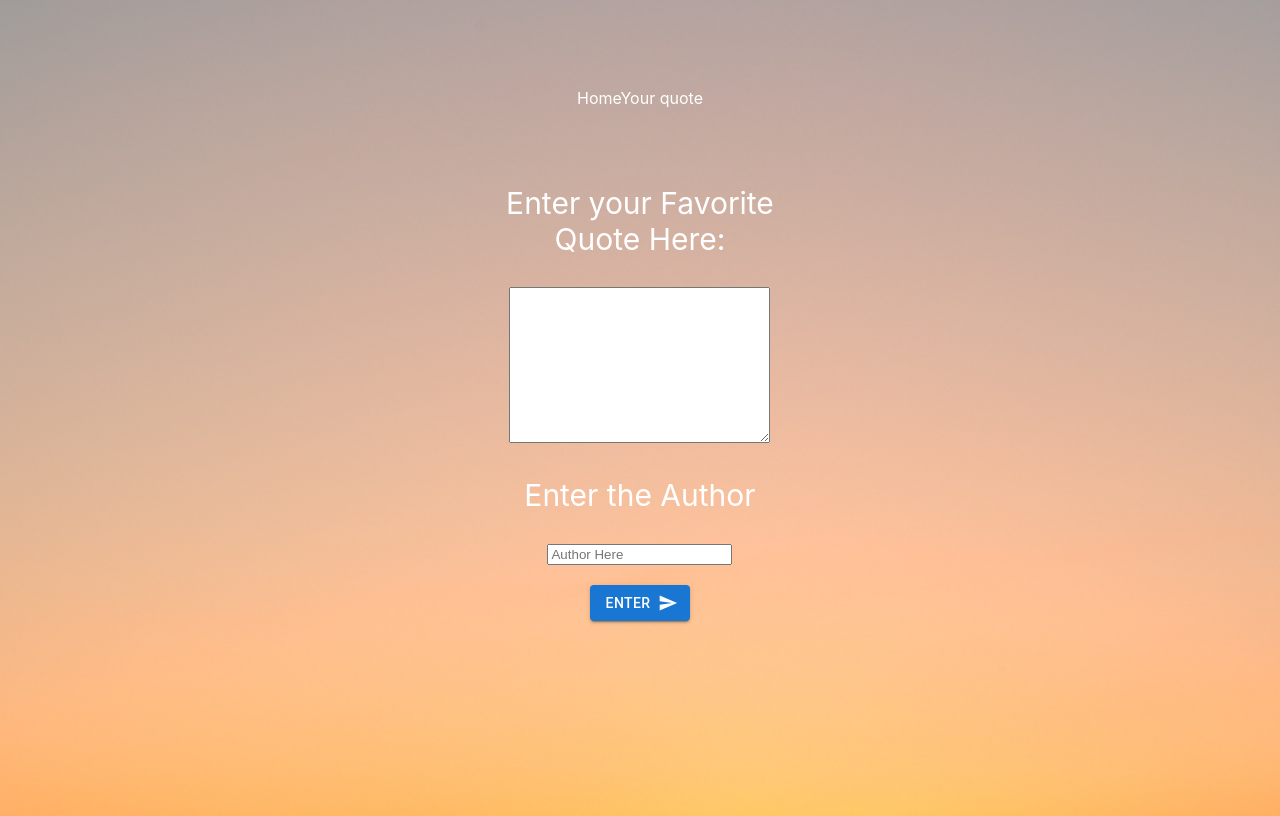
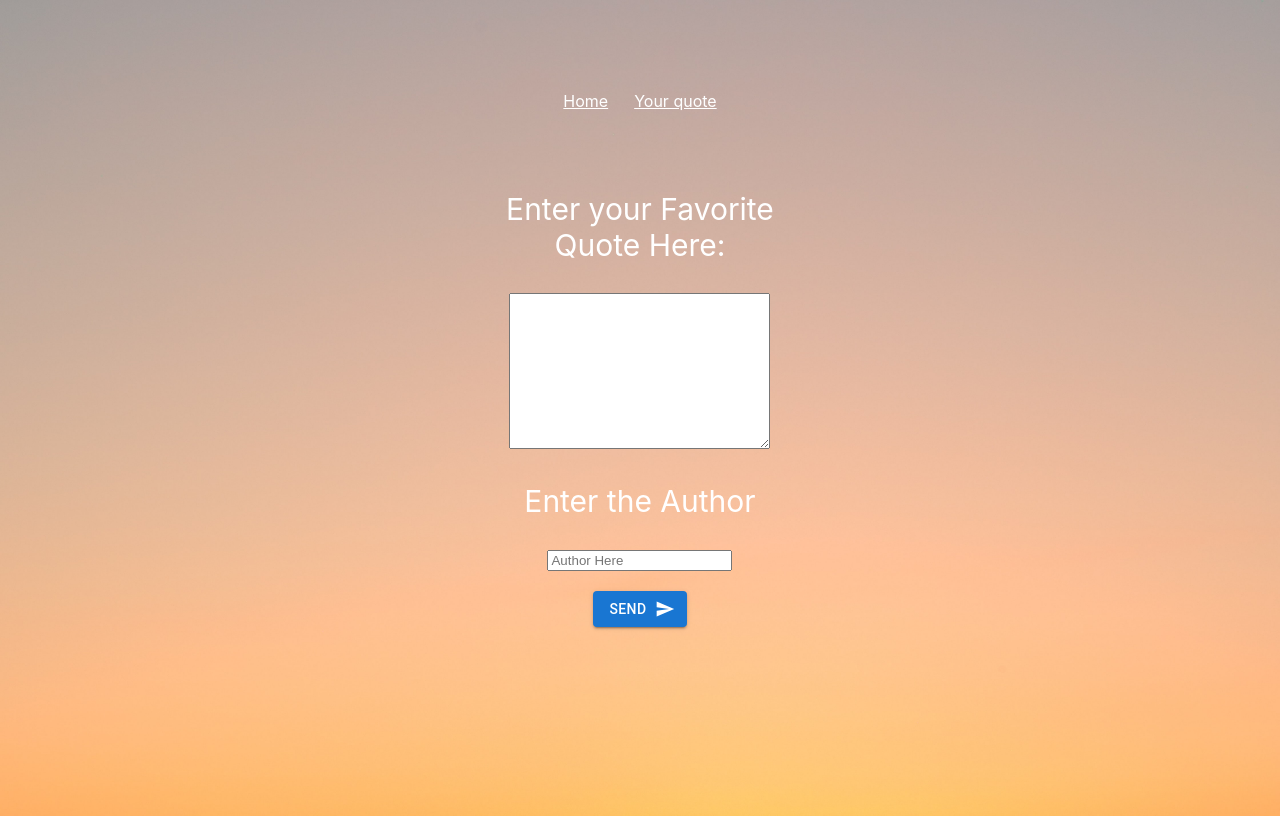
Before and after one commit to luisbryandr/quote-of-the-day, a React (Create React App) app: page /form in a window 1280 px wide. Built offline with nearby package versions, Linux system fonts and the light colour scheme.

Commit message:
fixed button to say send instead of enter

```diff
--- a/src/components/Form.js
+++ b/src/components/Form.js
@@ -1,15 +1,12 @@
-import React, { useState } from "react";
-import styled from 'styled-components';
-import Button from '@mui/material/Button'
-import SendIcon from '@mui/icons-material/Send'
+import React, { useState } from "react"
+import styled from "styled-components"
+import Button from "@mui/material/Button"
+import SendIcon from "@mui/icons-material/Send"
 
 const Form = () => {
+  const [values, setValues] = useState({ id: "", quote: "", auth: "" })
 
-    const [values, setValues]  = useState({id: "", quote: "", auth:"" })
-
-
-
-    const sendData =(event)=>{
+  const sendData = (event) => {
     event.preventDefault()
     console.log(event)
 
@@ -21,7 +18,6 @@ const Form = () => {
     // setValues([...values, newFormData])
   }
 
-
   return (
     <StyledForm>
       <form onSubmit={sendData}>
@@ -32,19 +28,20 @@ const Form = () => {
         <textarea name="paragraph" cols="30" rows="10"></textarea>
         <br></br>
         <label>
-              <p className="author" name="author">Enter the Author</p>
+          <p className="author" name="author">
+            Enter the Author
+          </p>
         </label>
 
         <input type="text" placeholder="Author Here" name="author" />
         <br></br>
         <br></br>
         <Button type="submit" variant="contained" endIcon={<SendIcon />}>
-              Enter
+          Send
         </Button>
       </form>
     </StyledForm>
   )
-
 }
 
 export default Form
--- a/src/components/NavBar.js
+++ b/src/components/NavBar.js
@@ -1,26 +1,35 @@
 import React from "react"
 import { Link } from "react-router-dom"
-import styled from "styled-components";
-
-const StyledLink = styled(Link)`
-  text-decoration: none;
-  color: white;
-`
-
+import styled from "styled-components"
 
 function NavBar() {
   return (
-
-      <div>
-        <nav>
-              <StyledLink exact to="/">
-                Home
-              </StyledLink>
-              <StyledLink to="/form" >Your quote</StyledLink>
-        </nav>
-      </div>
-
+    <div>
+      <Nav>
+        <StyledLink exact to="/">
+          Home
+        </StyledLink>
+        <StyledLink to="/form">Your quote</StyledLink>
+      </Nav>
+    </div>
   )
 }
 
 export default NavBar
+
+const StyledLink = styled(Link)`
+  // text-decoration: none;
+  color: white;
+  // border: white 1px solid;
+  padding: 3px;
+  hover {
+    background-color: yellow;
+  }
+`
+const Nav = styled.nav`
+  display: flex;
+  justify-content: center;
+  width: 100%;
+  gap: 20px;
+  // border: red 1px solid;
+`
```
Lines whose indentation alone changed are shown as unchanged.
